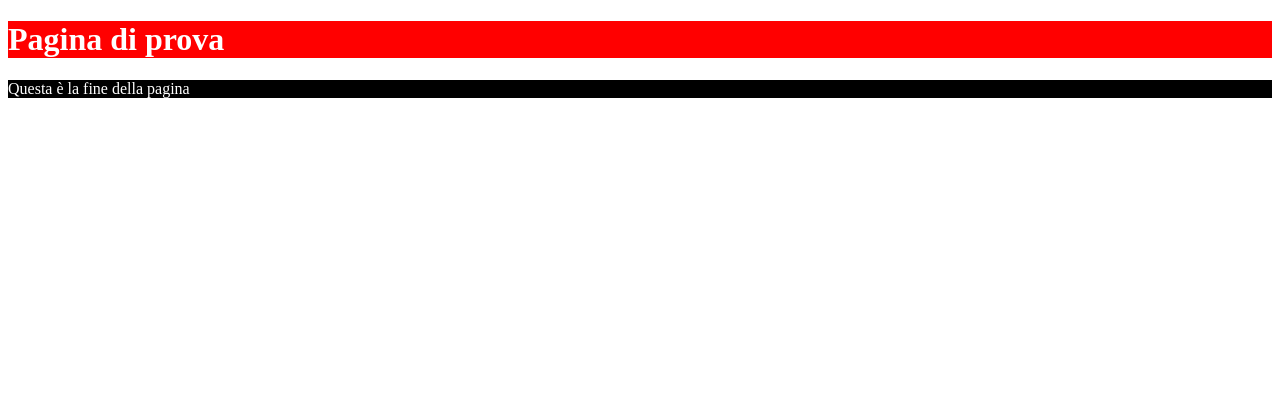
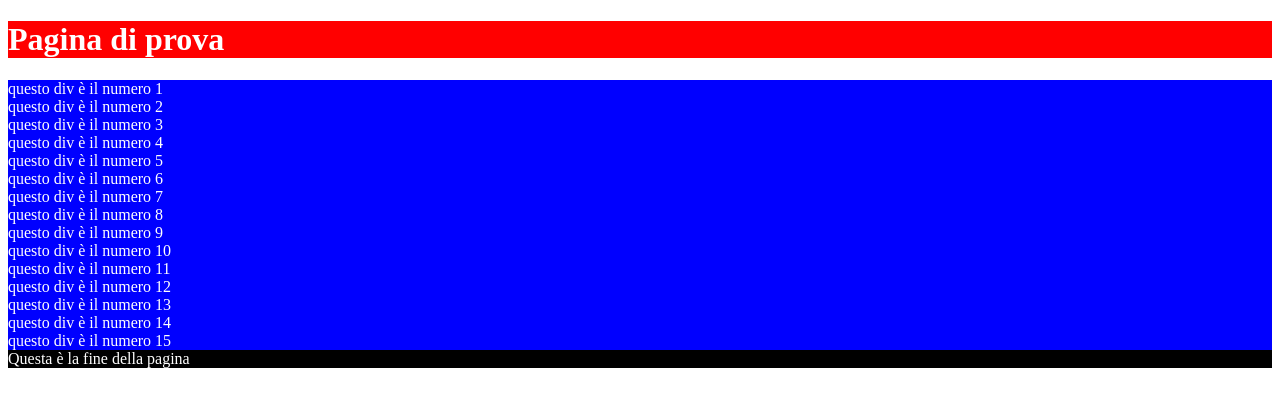
Before and after one commit to Waxy425/Cescot, a PHP site: page / in a window 1280 px wide. Shown: the top 407 px of the page. Run offline with PHP 8.4, Linux system fonts and the light colour scheme.

Commit message:
esercizio svolto(php)

```diff
--- a/esercizio php/index.html
+++ b/esercizio php/index.php
@@ -10,9 +10,23 @@
     <h1>Pagina di prova</h1>
 
 
+    <?php
+        div_generatore (15);
+    ?>
+
+
 
     <div class="div">
         Questa è la fine della pagina
     </div>
 </body>
 </html>
+
+<?php
+    function div_generatore($numero_div){
+      $i=1;
+        while($i<=$numero_div):
+            echo"<div>questo div è il numero $i</div>";
+            $i++;
+        endwhile;
+    }?>
```
Also changed, not shown: esercizio php/page.php (+14 -0 lines).
